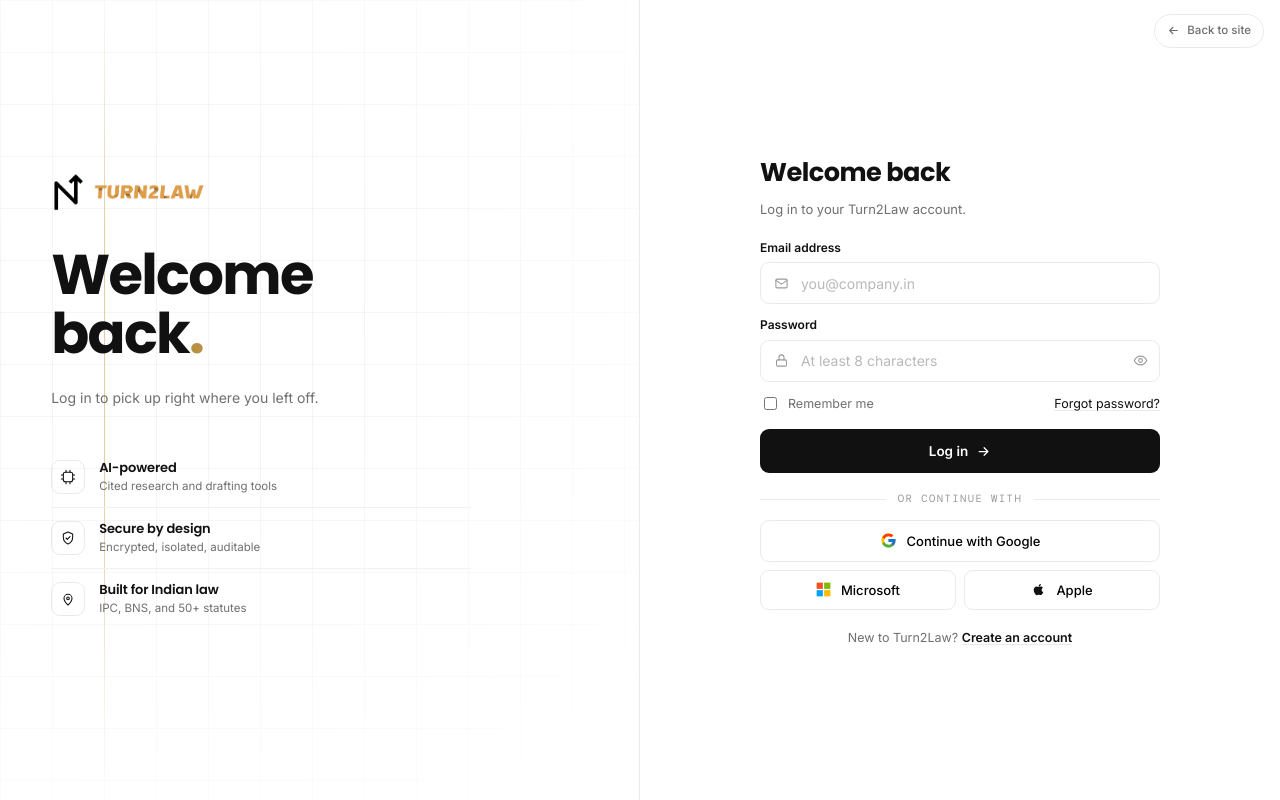
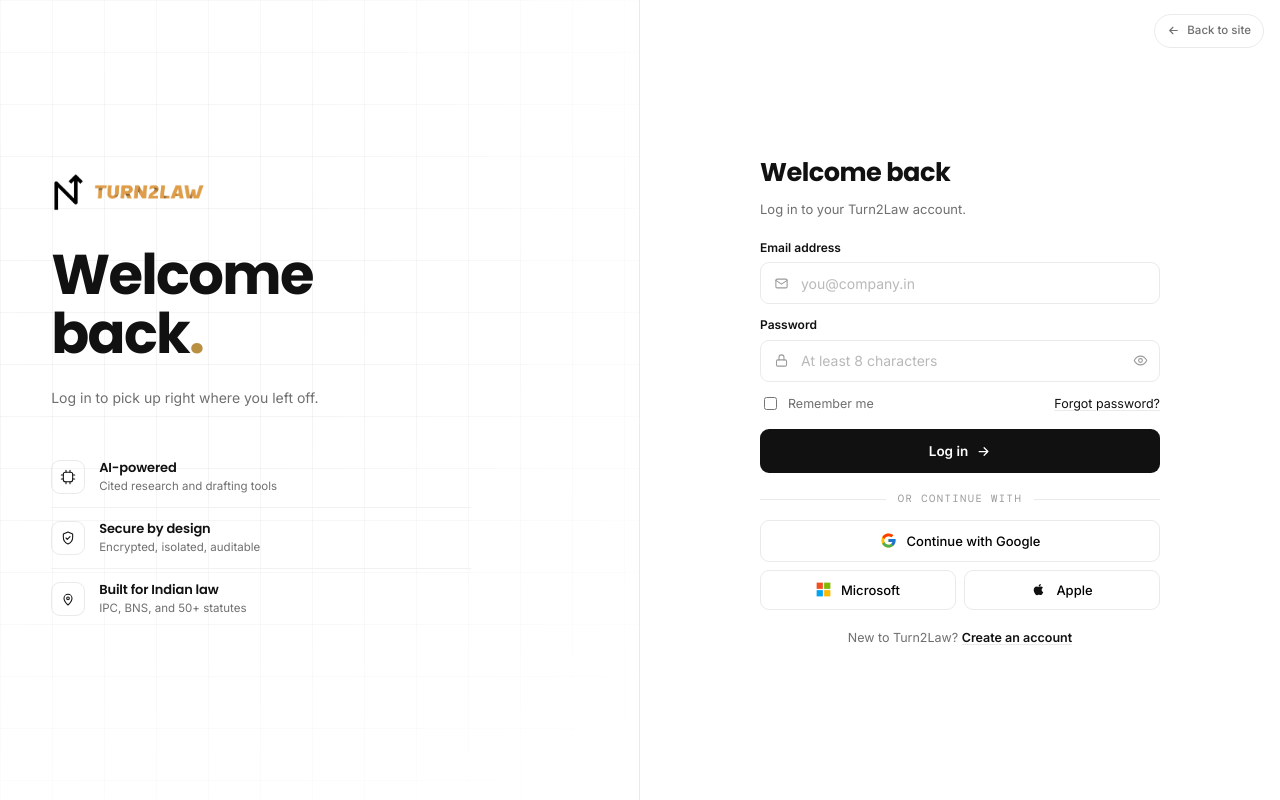
Before and after one commit to yash-sudo-dev/turn2law-site, a plain HTML site: page login.html in a window 1280 px wide. Drawn offline with nearby package versions, Linux system fonts and the light colour scheme.

Commit message:
Remove gold meridian line from auth pages

```diff
--- a/login.html
+++ b/login.html
@@ -53,11 +53,6 @@ svg{display:block}
   background-size:52px 52px;
   -webkit-mask-image:radial-gradient(120% 100% at 30% 40%,#000 20%,transparent 78%);
   mask-image:radial-gradient(120% 100% at 30% 40%,#000 20%,transparent 78%);
-}
-.arch::after{ /* the single deliberate gold detail: one fine meridian */
-  content:"";position:absolute;left:104px;top:0;bottom:0;width:1px;
-  background:linear-gradient(to bottom,transparent,var(--gold) 30%,var(--gold) 70%,transparent);
-  opacity:.55;
 }
 .brand-inner{position:relative;z-index:1;display:flex;flex-direction:column;gap:clamp(14px,3vh,26px);max-width:420px}
 .brand-logo{height:44px;width:auto}
```
Also changed, not shown: signup.html (+0 -5 lines).
